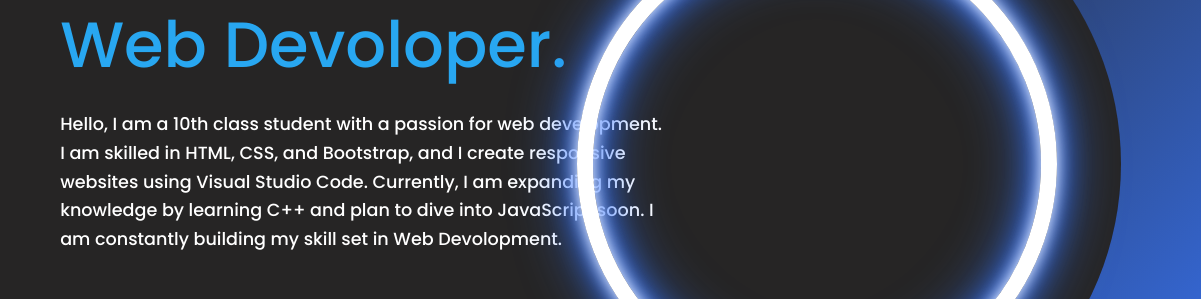
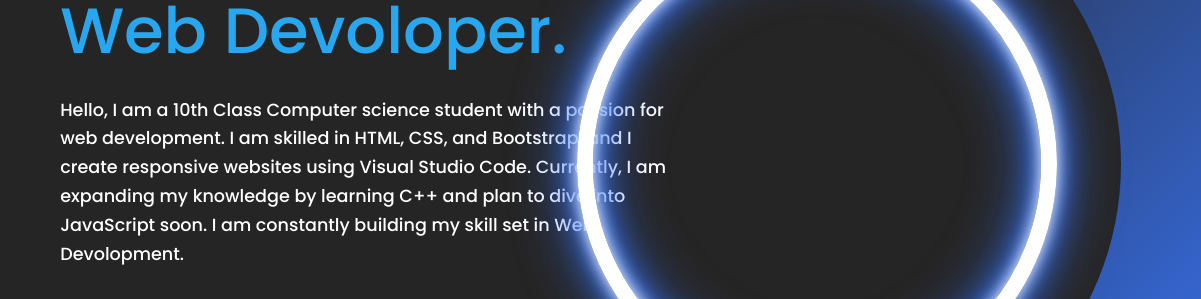
Before and after one commit to Abdul-Samad-Feroz/Demo-Portfolio-Website, a plain HTML site: page index.html in a window 1280 px wide. Shown: the part 236-535 px from the top of the page, 79-1280 px from the left. Drawn offline with Linux system fonts and the light colour scheme.

Commit message:
Completed.

```diff
--- a/index.html
+++ b/index.html
@@ -35,7 +35,7 @@
           <p class="intro">Hi! I Am <span>Abdul Samad</span></p>
           <h1>Web Devoloper.</h1>
           <p class="detail">
-            Hello, I am a 10th class student with a passion for web development.
+            Hello, I am a 10th Class Computer science student with a passion for web development.
             I am skilled in HTML, CSS, and Bootstrap, and I create responsive
             websites using Visual Studio Code. Currently, I am expanding my
             knowledge by learning C++ and plan to dive into JavaScript soon. I
```
